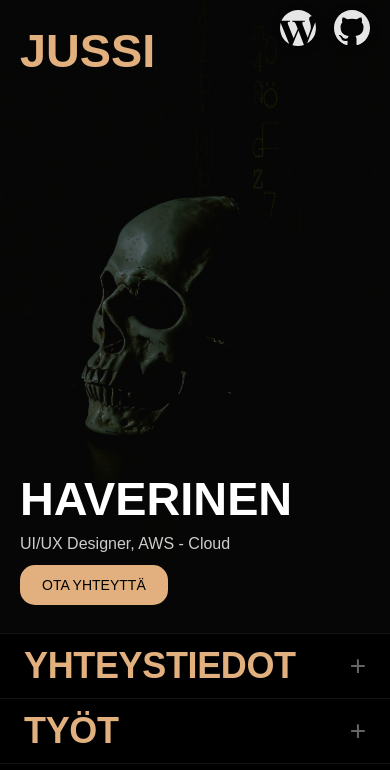
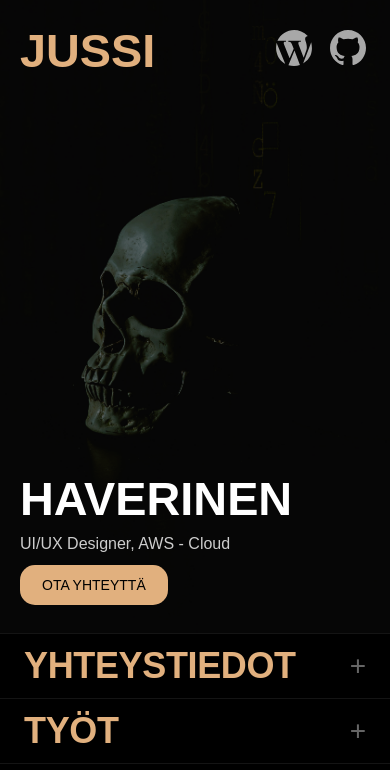
Before and after one commit to Juussi96/Juussi96Portfolio.github.io, a plain HTML site: page index.html in a window 390 px wide. Shown: the top 770 px of the page. Drawn offline with Linux system fonts and the light colour scheme; a web font is replaced by a local one.

Commit message:
Pientä hieno säätöä nav-iconeihin

```diff
--- a/style.css
+++ b/style.css
@@ -628,7 +628,7 @@ img {
   .nav {
     display: flex;
     justify-content: flex-end;
-    padding: 10px 20px;
+    padding: 30px 24px;
     background: transparent;
     border-bottom: none;
     backdrop-filter: none;
@@ -643,10 +643,6 @@ img {
     display: flex;
     gap: 18px;
     align-items: center;
-  }
-  .nav-icons a {
-    opacity: 0.9;
-    filter: drop-shadow(0 2px 5px rgba(0, 0, 0, 0.8));
   }
 
   /* Hero-osion koko */
```
